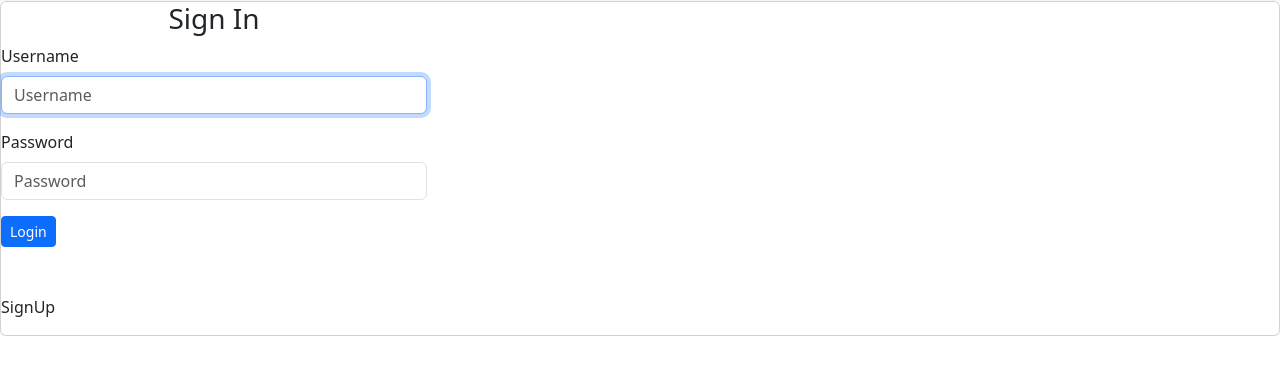
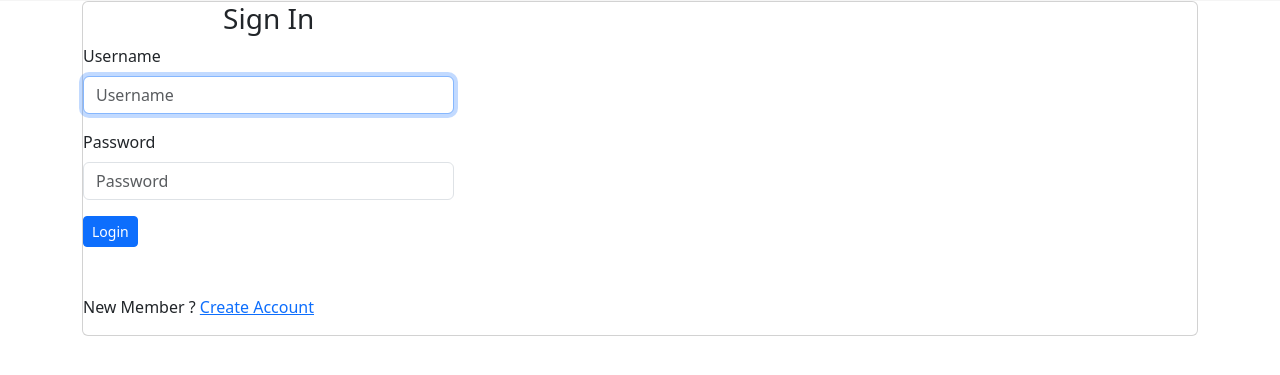
Before and after one commit to fobiero/AwardsRate_Clone_DJ_03, a Django app: page /accounts/login/ in a window 1280 px wide. Shown: the part 57-432 px from the top of the page. Run offline with Django 4.2, Linux system fonts and the light colour scheme; some libraries are stand-ins or nearby versions.

Commit message:
login build

```diff
--- a/awwardapp/templates/registration/login.html
+++ b/awwardapp/templates/registration/login.html
@@ -1,4 +1,5 @@
 {%extends "base.html"%} {% load bootstrap5 %} {% block title %}Login{% endblock %} {% block content %}
+<div class="container">
     <div class="card">
         <div class="col-md-4"></div>
         <div class="col-md-4">
@@ -18,11 +19,11 @@
 
                         <input type="hidden" name="next" value="{{next}}" />
                     </form>
-                <p class="mt-5" Dont have an account? <a href="/accounts/register/" class="text-primary">SignUp</a>
-                </p>
+                    <p class="mt-5">New Member ? <a href="/accounts/register">Create Account</a></p>
                 </div>
             </div>
         </div>
         <div class="col-md-4"></div>
     </div>
+</div>
 {% endblock %}
```
Lines whose indentation alone changed are shown as unchanged.
